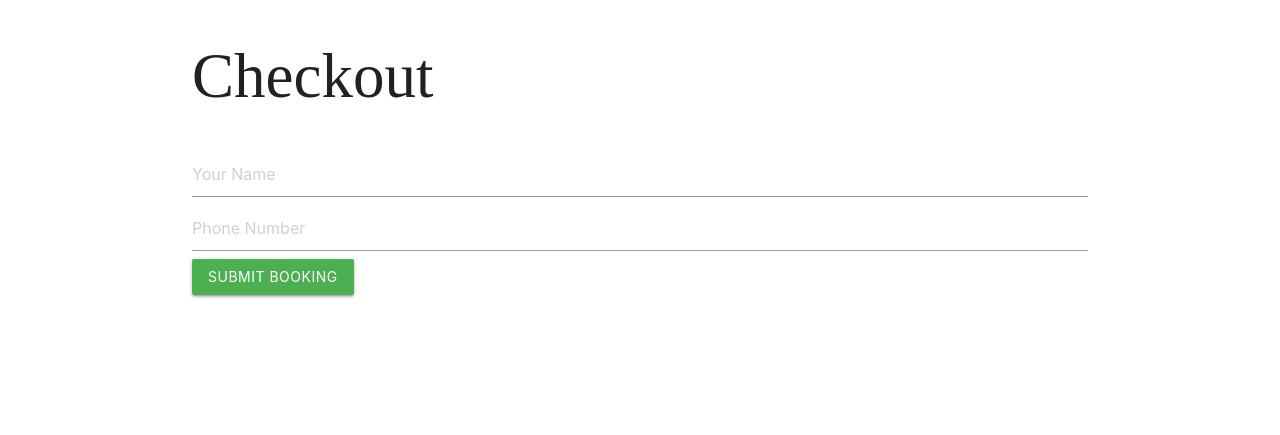
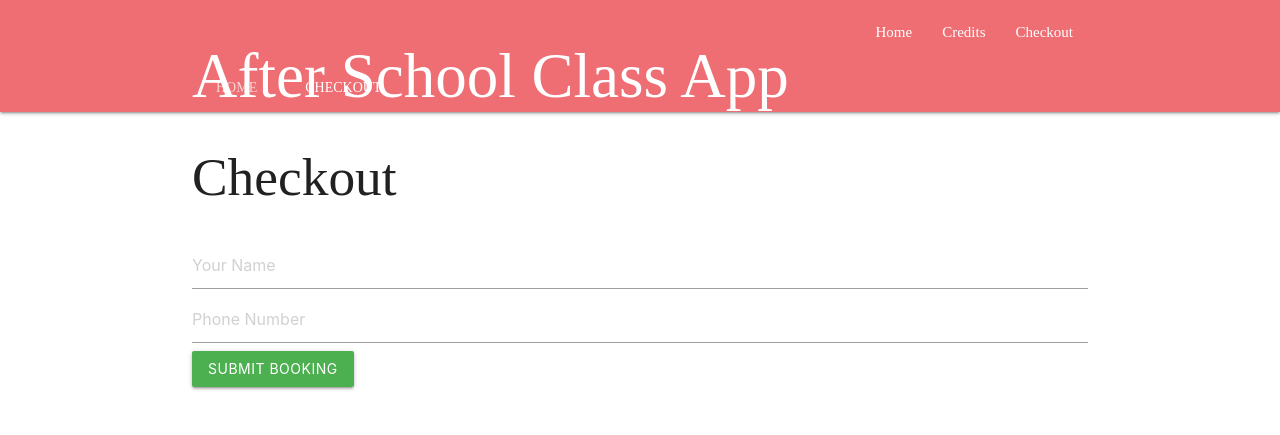
Before and after one commit to moizInsights/CST3144_App, a website: page public/checkout.html in a window 1280 px wide. Drawn offline with nearby package versions, Linux system fonts and the light colour scheme.

Commit message:
Add checkout page
Making all the pages link together correctly- added header and nav menu in header

```diff
--- a/public/checkout.html
+++ b/public/checkout.html
@@ -8,11 +8,47 @@
   <link rel="stylesheet" href="../node_modules/materialize-css/dist/css/materialize.min.css">
   <link rel="stylesheet" href="../node_modules/material-design-icons/iconfont/material-icons.css">
   <script src="https://cdn.jsdelivr.net/npm/vue@2.7.8"></script>
+  <script src="../node_modules/materialize-css/dist/js/materialize.min.js"></script>
 </head>
 <body>
 
-<div id="checkoutApp" class="container">
-  <h1>Checkout</h1>
+<div id="checkoutApp">
+
+<header>
+    <nav class="nav-extended">
+        <div class="container nav-wrapper">
+          <a href="index.html" class="brand-logo"> <h1>{{ title }}</h1> </a>
+          <a href="#" data-target="mobile-demo" class="sidenav-trigger">
+            <i class="material-icons">menu</i>
+          </a>
+          <ul id="nav-mobile" class="right hide-on-med-and-down">
+            <li><a href="index.html">Home</a></li>
+            <li><a href="credits.html">Credits</a></li>
+            <li><a href="checkout.html" class="active">Checkout</a></li>
+          </ul>
+        </div>
+        <div class="container nav-content">
+          <ul class="tabs tabs-transparent">
+            <li class="tab">
+              <a href="index.html">Home</a>
+            </li>
+            <li class="tab">
+              <a class="active" href="checkout.html">Checkout</a>
+            </li>
+        </div>
+      </nav>
+</header>
+
+<!-- Mobile Sidenav -->
+<ul id="mobile-demo" class="sidenav">
+  <li><a href="index.html">Home</a></li>
+  <li><a href="credits.html">Credits</a></li>
+  <li><a href="checkout.html">Checkout</a></li>
+</ul>
+
+<div class="container">
+
+    <h2>Checkout</h2>
 
   <!-- Classes Grid -->
   <ul class="grid-container">
@@ -45,10 +81,18 @@
 new Vue({
   el: '#checkoutApp',
   data: {
+    title: "After School Class App",
     cart: [],
     name: '',
     phone: ''
   },
+  mounted() {
+
+// Initialize sidenav
+const sidenav = document.querySelectorAll('.sidenav');
+M.Sidenav.init(sidenav);
+
+},
   methods: {
     async checkout() {
       if (!this.name || !this.phone) {
```
